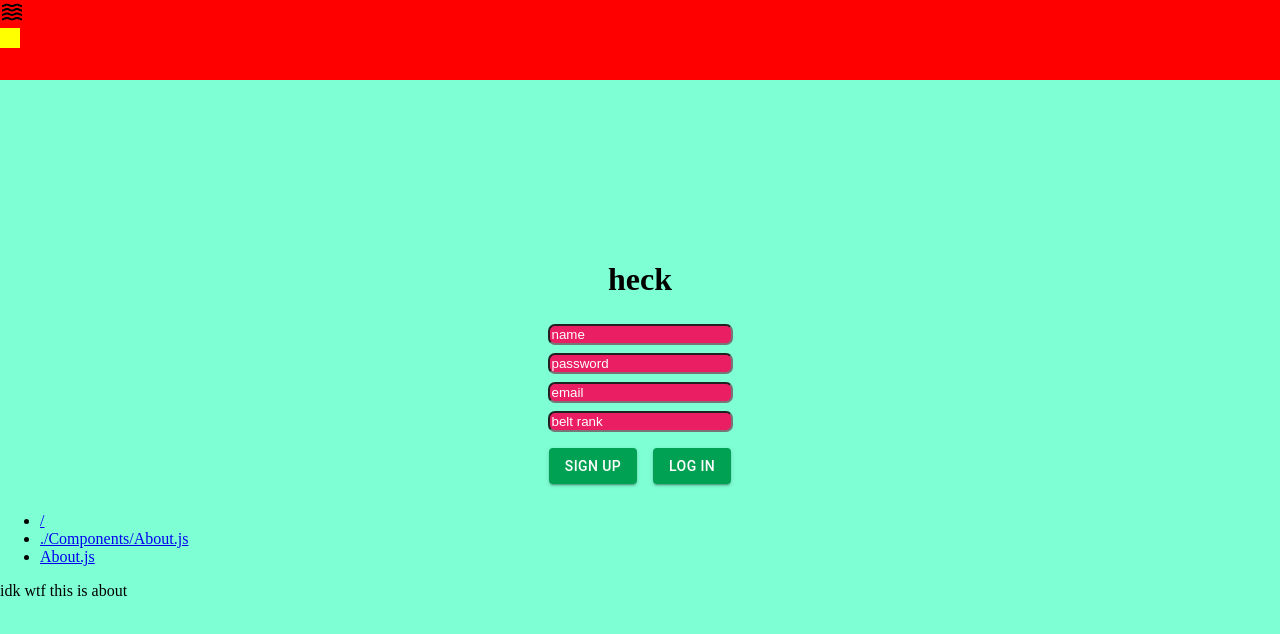
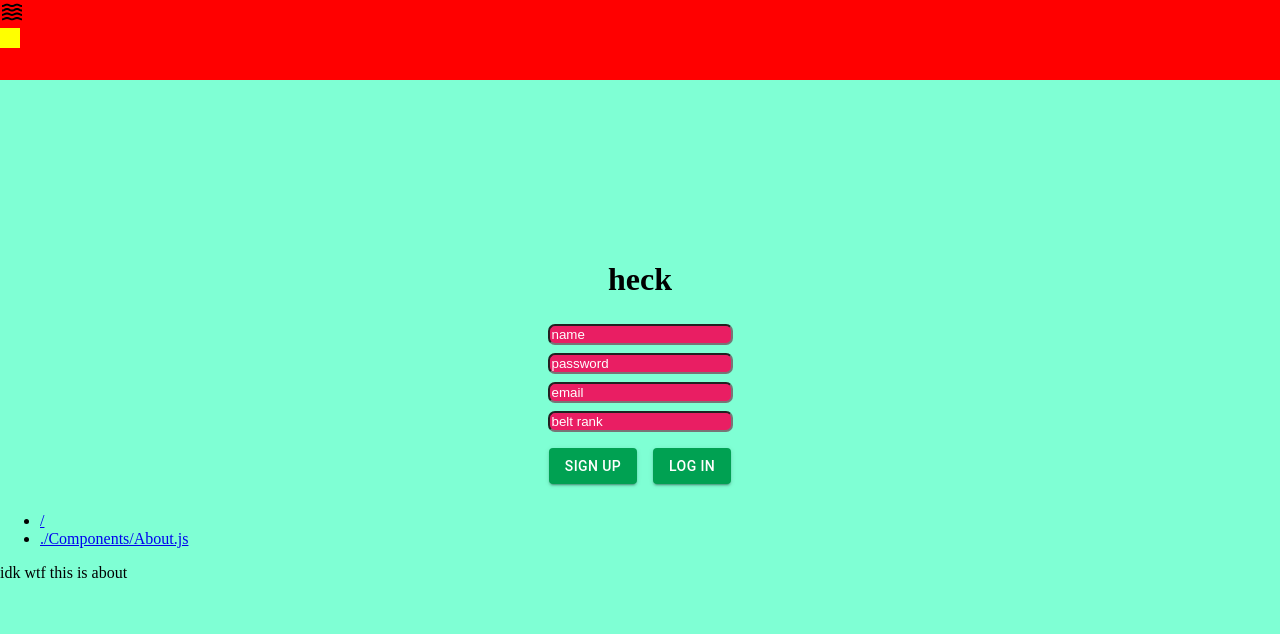
Before and after one commit to dangertater/yup-learning, a React (Create React App) app: page /About in a window 1280 px wide. Shown: the top 634 px of the page. Built offline with nearby package versions, Linux system fonts and the light colour scheme.

Commit message:
links working, need to be put in button

```diff
--- a/src/App.js
+++ b/src/App.js
@@ -13,7 +13,7 @@
 import { NavBar } from "./Components/Div"
 import MenuButton, { Menu } from "./Components/MenuButton"
 import About from "./Components/About"
-
+const paths = { about: "/About" }
 function App() {
 	// TODO one day delete the defaults below
 	let [name, setName] = useState("")
@@ -144,16 +144,13 @@
 						<Link to="/">/</Link>
 					</li>
 					<li>
-						<Link to="./Components/About.js">./Components/About.js</Link>
-					</li>
-					<li>
-						<Link to="About.js">About.js</Link>
+						<Link to={paths.about}>./Components/About.js</Link>
 					</li>
 				</ul>
 				<Routes>
-					<Route path="/" element={<App />}></Route>
+					<Route path="/" element={<h1>asdf</h1>}></Route>
 					{/* Above is recognized as a path, i think its mad that its a link to App.js from App.js */}
-					<Route path="About" element={<About />}></Route>
+					<Route path={paths.about} element={<About />}></Route>
 					{/* Above route is not  */}
 					{/* <Route></Route> */}
 					{/* <Route></Route> */}
```
